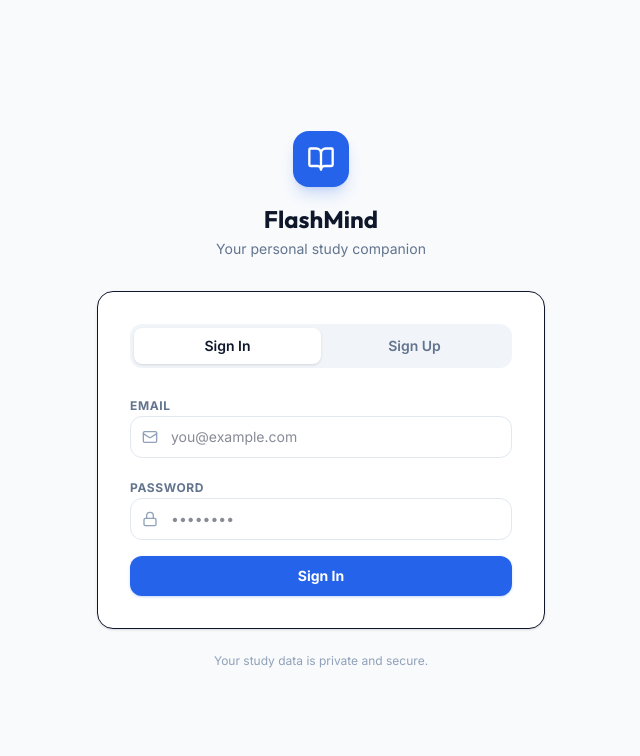
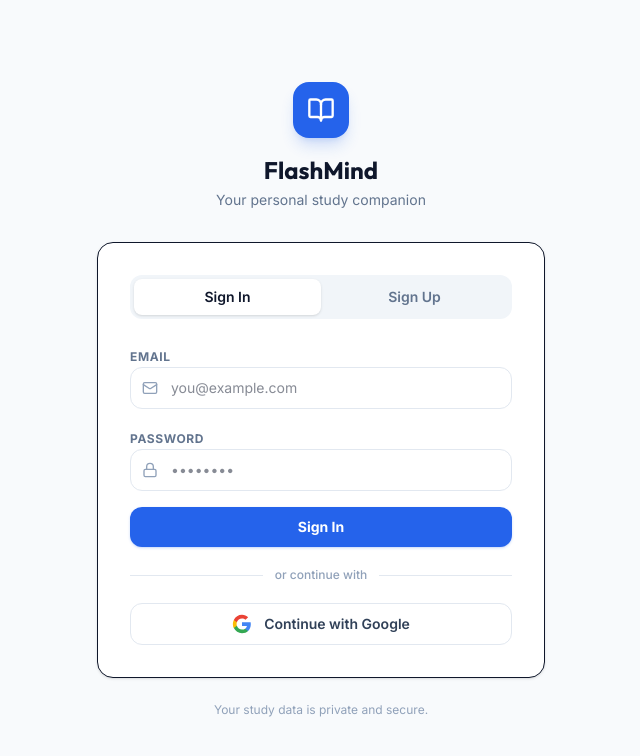
Before and after one commit to thangnv-ops/flashmind, a React (Vite) app: page /auth in a window 1280 px wide. Shown: the top 756 px of the page, without its empty margins (319-959 px from the left). Built offline with nearby package versions, Linux system fonts and the light colour scheme; no server answers.

Commit message:
feat: add Google sign-in functionality and update AuthPage layout

```diff
--- a/src/contexts/AuthContext.tsx
+++ b/src/contexts/AuthContext.tsx
@@ -9,6 +9,7 @@ interface AuthContextType {
   isMockMode: boolean;
   signIn: (email: string, password: string) => Promise<{ error: AuthError | null }>;
   signUp: (email: string, password: string) => Promise<{ error: AuthError | null }>;
+  signInWithGoogle: () => Promise<{ error: AuthError | null }>;
   signOut: () => Promise<void>;
 }
 
@@ -79,8 +80,22 @@ export function AuthProvider({ children }: { children: React.ReactNode }) {
     await supabase.auth.signOut();
   };
 
+  const signInWithGoogle = async () => {
+    if (isMockMode) {
+      setUser(DEMO_USER);
+      return { error: null };
+    }
+    const { error } = await supabase.auth.signInWithOAuth({
+      provider: 'google',
+      options: {
+        redirectTo: `${window.location.origin}/dashboard`,
+      },
+    });
+    return { error };
+  };
+
   return (
-    <AuthContext.Provider value={{ user, session, loading, isMockMode, signIn, signUp, signOut }}>
+    <AuthContext.Provider value={{ user, session, loading, isMockMode, signIn, signUp, signInWithGoogle, signOut }}>
       {children}
     </AuthContext.Provider>
   );
--- a/src/pages/AuthPage.tsx
+++ b/src/pages/AuthPage.tsx
@@ -3,14 +3,25 @@ import { Navigate } from 'react-router-dom';
 import { useAuth } from '../contexts/AuthContext';
 import { BookOpen, Mail, Lock, Loader2, AlertCircle } from 'lucide-react';
 
+// Google logo SVG (official brand colors)
+const GoogleIcon = () => (
+  <svg viewBox="0 0 24 24" className="w-5 h-5" aria-hidden>
+    <path fill="#4285F4" d="M22.56 12.25c0-.78-.07-1.53-.2-2.25H12v4.26h5.92c-.26 1.37-1.04 2.53-2.21 3.31v2.77h3.57c2.08-1.92 3.28-4.74 3.28-8.09z"/>
+    <path fill="#34A853" d="M12 23c2.97 0 5.46-.98 7.28-2.66l-3.57-2.77c-.98.66-2.23 1.06-3.71 1.06-2.86 0-5.29-1.93-6.16-4.53H2.18v2.84C3.99 20.53 7.7 23 12 23z"/>
+    <path fill="#FBBC05" d="M5.84 14.09c-.22-.66-.35-1.36-.35-2.09s.13-1.43.35-2.09V7.07H2.18C1.43 8.55 1 10.22 1 12s.43 3.45 1.18 4.93l3.66-2.84z"/>
+    <path fill="#EA4335" d="M12 5.38c1.62 0 3.06.56 4.21 1.64l3.15-3.15C17.45 2.09 14.97 1 12 1 7.7 1 3.99 3.47 2.18 7.07l3.66 2.84c.87-2.6 3.3-4.53 6.16-4.53z"/>
+  </svg>
+);
+
 type Tab = 'signin' | 'signup';
 
 export const AuthPage: React.FC = () => {
-  const { user, signIn, signUp } = useAuth();
+  const { user, signIn, signUp, signInWithGoogle, isMockMode } = useAuth();
   const [tab, setTab] = useState<Tab>('signin');
   const [email, setEmail] = useState('');
   const [password, setPassword] = useState('');
   const [isLoading, setIsLoading] = useState(false);
+  const [isGoogleLoading, setIsGoogleLoading] = useState(false);
   const [error, setError] = useState<string | null>(null);
   const [successMessage, setSuccessMessage] = useState<string | null>(null);
 
@@ -147,6 +158,41 @@ export const AuthPage: React.FC = () => {
               {tab === 'signin' ? 'Sign In' : 'Create Account'}
             </button>
           </form>
+
+          {/* Divider */}
+          <div className="flex items-center gap-3 my-5">
+            <div className="flex-1 h-px bg-slate-200" />
+            <span className="text-xs text-slate-400 font-medium">or continue with</span>
+            <div className="flex-1 h-px bg-slate-200" />
+          </div>
+
+          {/* Google OAuth */}
+          <button
+            onClick={async () => {
+              setError(null);
+              setIsGoogleLoading(true);
+              const { error } = await signInWithGoogle();
+              if (error) {
+                const msg = error.message ?? '';
+                if (msg.includes('provider is not enabled') || msg.includes('Unsupported provider')) {
+                  setError(
+                    'Google login is not enabled yet. Go to Supabase Dashboard → Authentication → Providers → Google and turn it on.'
+                  );
+                } else {
+                  setError(msg);
+                }
+                setIsGoogleLoading(false);
+              }
+              // On success: Supabase redirects the browser → no need to setLoading(false)
+            }}
+            disabled={isGoogleLoading || isLoading}
+            className="w-full py-2.5 border border-slate-200 rounded-xl text-sm font-semibold text-slate-700 hover:bg-slate-50 hover:border-slate-300 transition-all flex items-center justify-center gap-3 disabled:opacity-60 disabled:cursor-not-allowed"
+          >
+            {isGoogleLoading
+              ? <Loader2 className="w-5 h-5 animate-spin text-slate-400" />
+              : <GoogleIcon />}
+            {isMockMode ? 'Continue with Google (Demo)' : 'Continue with Google'}
+          </button>
         </div>
 
         <p className="text-center text-xs text-slate-400 mt-6">
```
